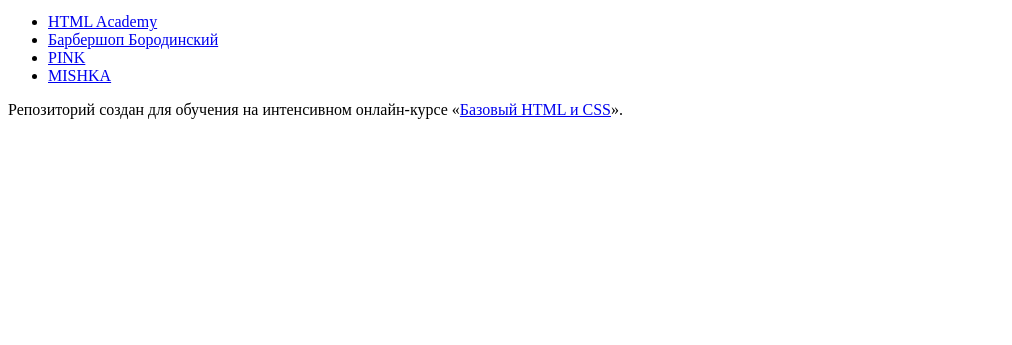
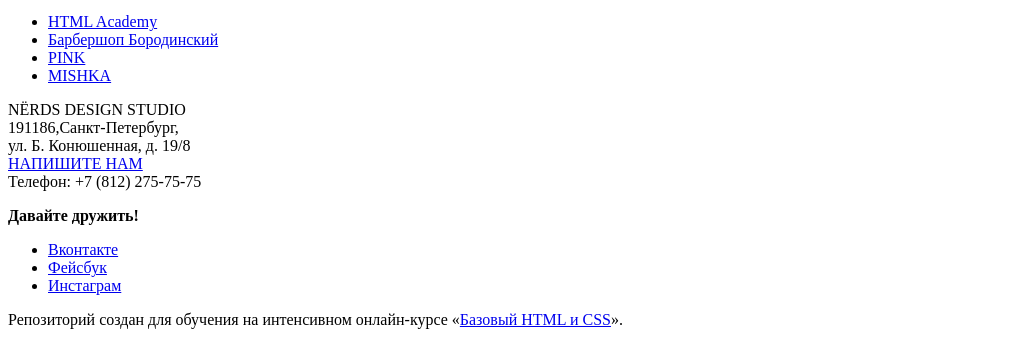
Before and after one commit to Greenwood-90/507105-nerds, a plain HTML site: page index.html in a window 1280 px wide. Shown: the part 1195-1540 px from the top of the page, without its empty margins (0-1012 px from the left). Before the commit the page ends 1330 px from the top, so only its background shows below. Drawn offline with Linux system fonts and the light colour scheme.

Commit message:
поправили футер

```diff
--- a/index.html
+++ b/index.html
@@ -97,6 +97,22 @@
 </main>
 
 <footer class="main-footer">
+					<p class="footer-contacts">
+							NЁRDS DESIGN STUDIO<br>
+							191186,Санкт-Петербург,<br>
+							ул. Б. Конюшенная, д. 19/8<br>
+							<a href="map.html">НАПИШИТЕ НАМ</a><br>
+							Телефон: +7 (812) 275-75-75
+					</p>
+
+			<div class="footer-social">
+				<b>Давайте дружить!</b>
+				<ul>
+					<li><a class="social-button" href="#">Вконтакте</a></li>
+					<li><a class="social-button" href="#">Фейсбук</a></li>
+					<li><a class="social-button" href="#">Инстаграм</a></li>
+				</ul>
+			</div>
 
 </footer>
 
```
